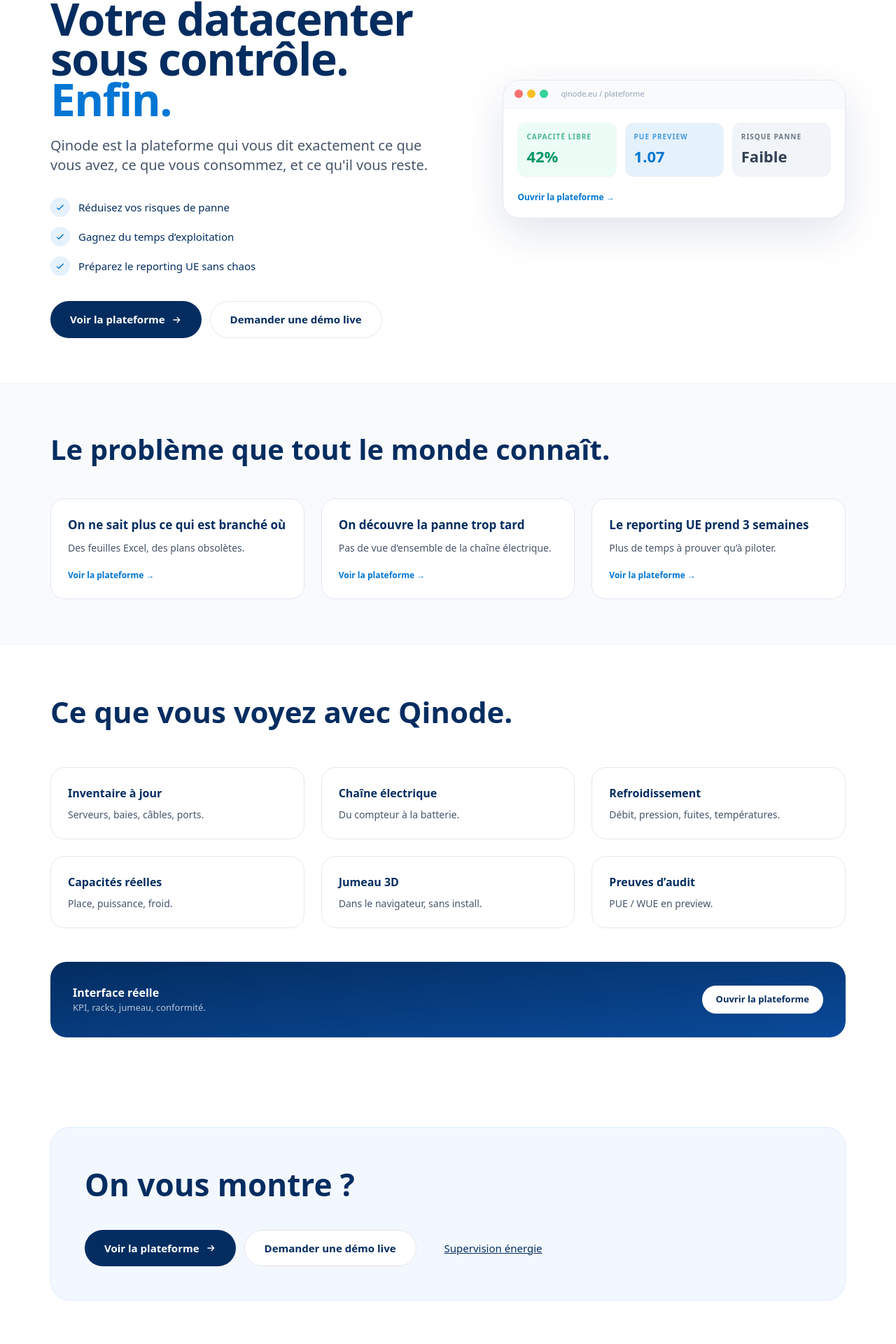
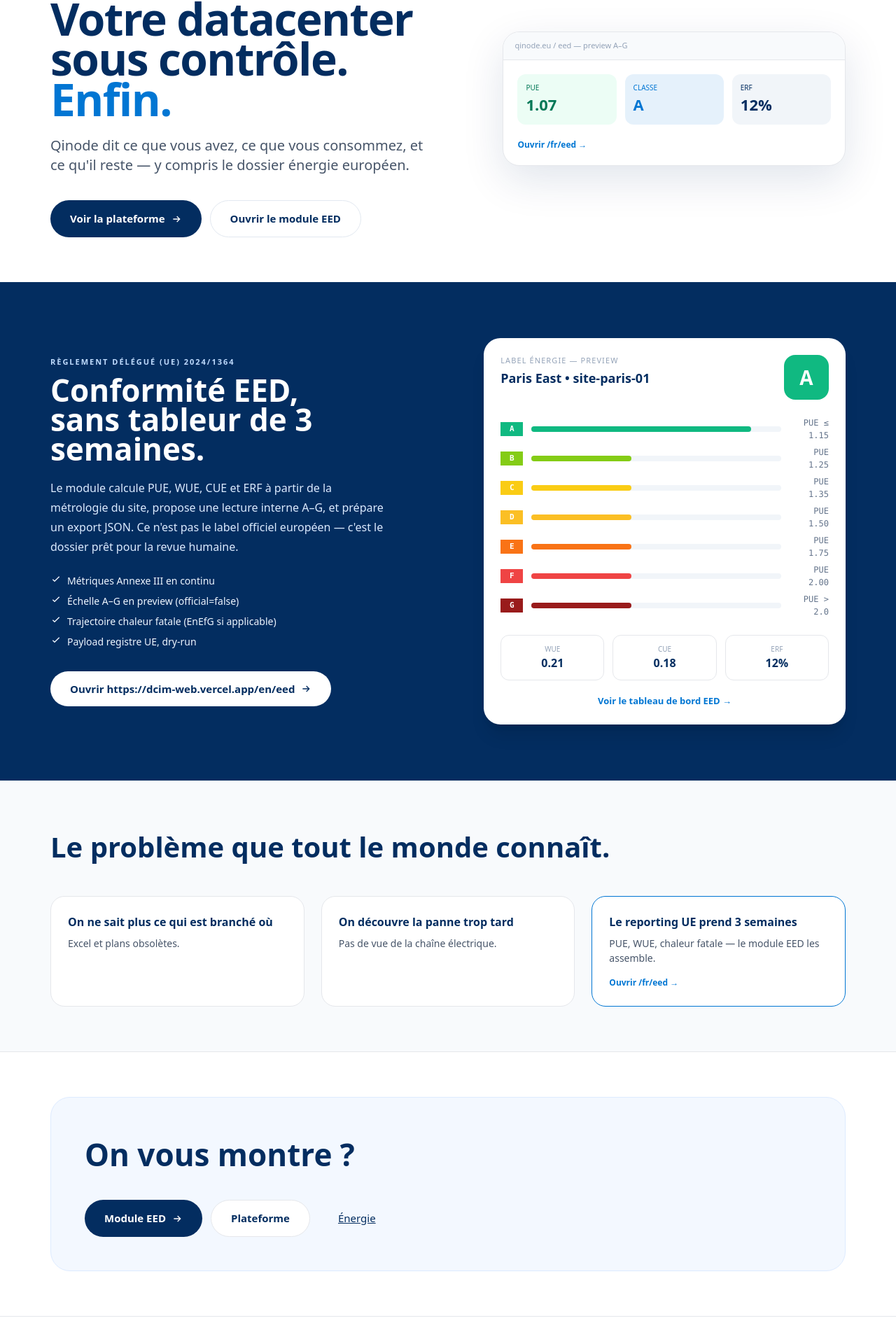
Before and after one commit to Geoking2104/DCIM, a Next.js app in the folder web/: page /en in a window 1280 px wide. Shown: the part 258-2178 px from the top of the page at 70% size. Built offline with nearby package versions, Linux system fonts and the light colour scheme.

Commit message:
feat(home): EED module visual section linking to /fr/eed

```diff
--- a/web/components/MarketingHome.tsx
+++ b/web/components/MarketingHome.tsx
@@ -1,6 +1,6 @@
 export default function MarketingHome({ locale }: { locale: string }) {
   const plateforme = `/${locale}/plateforme`;
-  const eed = `/${locale}/modules/conformite-eed`;
+  const eed = `/${locale}/eed`;
   const power = `/${locale}/power`;
   const demo = 'mailto:contact@qinode.eu?subject=Demande%20de%20d%C3%A9mo%20Qinode';
 
@@ -11,12 +11,22 @@ export default function MarketingHome({ locale }: { locale: string }) {
     <svg viewBox="0 0 24 24" className="w-4 h-4" fill="none" stroke="currentColor" strokeWidth="2"><path d="M5 12h14M13 6l6 6-6 6" /></svg>
   );
 
+  const classes = [
+    { l: 'A', t: '≤ 1.15', c: 'bg-emerald-500' },
+    { l: 'B', t: '1.25', c: 'bg-lime-500' },
+    { l: 'C', t: '1.35', c: 'bg-yellow-400' },
+    { l: 'D', t: '1.50', c: 'bg-amber-400' },
+    { l: 'E', t: '1.75', c: 'bg-orange-500' },
+    { l: 'F', t: '2.00', c: 'bg-red-500' },
+    { l: 'G', t: '> 2.0', c: 'bg-red-800' }
+  ];
+
   return (
     <div className="min-h-screen bg-white text-[#032D60] antialiased">
       <div className="bg-[#032D60] text-white">
         <div className="max-w-[1200px] mx-auto px-6 lg:px-8 h-8 flex items-center justify-between text-[11px]">
           <span className="opacity-90">Souverain • On-premise • Sans cloud obligatoire</span>
-          <a href={plateforme} className="underline opacity-90">Ouvrir la plateforme →</a>
+          <a href={eed} className="underline opacity-90">Module EED →</a>
         </div>
       </div>
 
@@ -30,10 +40,9 @@ export default function MarketingHome({ locale }: { locale: string }) {
             </div>
           </a>
           <div className="flex items-center gap-2">
-            <a href="#produit" className="hidden md:inline-flex text-[13px] font-medium text-slate-600 px-3 py-2">Produit</a>
-            <a href={plateforme} className="inline-flex text-[13px] font-semibold text-[#032D60] px-3 py-2 underline underline-offset-4">Plateforme</a>
-            <a href={eed} className="hidden md:inline-flex text-[13px] font-medium text-slate-600 px-3 py-2">EED</a>
-            <a href={demo} className="inline-flex items-center gap-2 bg-[#0176D3] hover:bg-[#032D60] text-white text-[13px] font-semibold px-5 py-2.5 rounded-full">Demander une démo</a>
+            <a href={plateforme} className="hidden md:inline-flex text-[13px] font-semibold text-[#032D60] px-3 py-2">Plateforme</a>
+            <a href={eed} className="inline-flex text-[13px] font-semibold text-[#0176D3] px-3 py-2 underline underline-offset-4">EED</a>
+            <a href={demo} className="inline-flex items-center gap-2 bg-[#0176D3] text-white text-[13px] font-semibold px-5 py-2.5 rounded-full">Demander une démo</a>
           </div>
         </div>
       </header>
@@ -48,84 +57,82 @@ export default function MarketingHome({ locale }: { locale: string }) {
               Votre datacenter<br />sous contrôle.<br /><span className="text-[#0176D3]">Enfin.</span>
             </h1>
             <p className="mt-6 text-[18px] md:text-[20px] leading-[1.4] text-slate-600 max-w-[48ch] font-medium">
-              Qinode est la plateforme qui vous dit exactement ce que vous avez, ce que vous consommez, et ce qu&apos;il vous reste.
+              Qinode dit ce que vous avez, ce que vous consommez, et ce qu&apos;il reste — y compris le dossier énergie européen.
             </p>
-            <div className="mt-8 space-y-3.5">
-              {['Réduisez vos risques de panne', 'Gagnez du temps d’exploitation', 'Préparez le reporting UE sans chaos'].map((e) => (
-                <div key={e} className="flex items-center gap-3 text-[15px] font-medium">
-                  <div className="w-7 h-7 rounded-full bg-[#0176D3]/10 text-[#0176D3] grid place-items-center"><Check /></div>
-                  {e}
-                </div>
-              ))}
-            </div>
             <div className="mt-9 flex flex-wrap gap-3">
               <a href={plateforme} className="inline-flex items-center gap-2 bg-[#032D60] text-white px-7 py-3.5 rounded-full text-[15px] font-semibold">Voir la plateforme <Arrow /></a>
-              <a href={demo} className="inline-flex items-center gap-2 bg-white border border-slate-200 px-7 py-3.5 rounded-full text-[15px] font-semibold">Demander une démo live</a>
+              <a href={eed} className="inline-flex items-center gap-2 bg-white border border-slate-200 px-7 py-3.5 rounded-full text-[15px] font-semibold">Ouvrir le module EED</a>
             </div>
           </div>
-
-          <a href={plateforme} className="relative block">
-            <div className="bg-white border border-slate-200 rounded-[1.5rem] shadow-[0_20px_60px_rgba(3,45,96,0.12)] overflow-hidden">
-              <div className="h-10 bg-[#F8FAFC] border-b border-slate-100 flex items-center gap-1.5 px-4">
-                <div className="w-3 h-3 rounded-full bg-red-400" /><div className="w-3 h-3 rounded-full bg-amber-400" /><div className="w-3 h-3 rounded-full bg-emerald-400" />
-                <span className="ml-3 text-[11px] text-slate-400">qinode.eu / plateforme</span>
-              </div>
-              <div className="p-5 grid grid-cols-3 gap-3">
-                {[{k:'Capacité libre',v:'42%',c:'text-emerald-600 bg-emerald-50'},{k:'PUE preview',v:'1.07',c:'text-[#0176D3] bg-[#0176D3]/10'},{k:'Risque panne',v:'Faible',c:'text-slate-700 bg-slate-100'}].map((e)=>(
-                  <div key={e.k} className={`rounded-xl p-3 border border-slate-100 ${e.c}`}>
-                    <div className="text-[10px] uppercase tracking-widest font-semibold opacity-70">{e.k}</div>
-                    <div className="text-[22px] font-extrabold mt-1">{e.v}</div>
-                  </div>
-                ))}
-              </div>
-              <div className="px-5 pb-5 text-[12px] font-semibold text-[#0176D3]">Ouvrir la plateforme →</div>
+          <a href={eed} className="block bg-white border rounded-[1.5rem] shadow-[0_20px_60px_rgba(3,45,96,0.12)] overflow-hidden">
+            <div className="h-10 bg-[#F8FAFC] border-b flex items-center px-4 text-[11px] text-slate-400">qinode.eu / eed — preview A–G</div>
+            <div className="p-5 grid grid-cols-3 gap-3">
+              <div className="rounded-xl p-3 bg-emerald-50 text-emerald-700"><div className="text-[10px] uppercase">PUE</div><div className="text-[22px] font-extrabold">1.07</div></div>
+              <div className="rounded-xl p-3 bg-[#0176D3]/10 text-[#0176D3]"><div className="text-[10px] uppercase">Classe</div><div className="text-[22px] font-extrabold">A</div></div>
+              <div className="rounded-xl p-3 bg-slate-100"><div className="text-[10px] uppercase">ERF</div><div className="text-[22px] font-extrabold">12%</div></div>
             </div>
+            <div className="px-5 pb-5 text-[12px] font-semibold text-[#0176D3]">Ouvrir /fr/eed →</div>
           </a>
         </div>
       </section>
 
-      <section className="bg-[#F8FAFC] border-y border-slate-100">
-        <div className="max-w-[1200px] mx-auto px-6 lg:px-8 py-16">
-          <h2 className="text-[30px] md:text-[40px] font-extrabold">Le problème que tout le monde connaît.</h2>
-          <div className="mt-10 grid md:grid-cols-3 gap-6">
-            {[
-              ['On ne sait plus ce qui est branché où', 'Des feuilles Excel, des plans obsolètes.'],
-              ['On découvre la panne trop tard', 'Pas de vue d’ensemble de la chaîne électrique.'],
-              ['Le reporting UE prend 3 semaines', 'Plus de temps à prouver qu’à piloter.']
-            ].map(([t,d]) => (
-              <a key={t} href={plateforme} className="bg-white border border-slate-200 rounded-[1.25rem] p-6 block hover:border-[#0176D3]">
-                <h3 className="text-[17px] font-bold">{t}</h3>
-                <p className="mt-2.5 text-[14px] text-slate-600">{d}</p>
-                <div className="mt-5 text-[12px] font-semibold text-[#0176D3]">Voir la plateforme →</div>
-              </a>
-            ))}
+      <section id="eed" className="bg-[#032D60] text-white">
+        <div className="max-w-[1200px] mx-auto px-6 lg:px-8 py-16 md:py-20 grid lg:grid-cols-[1.05fr_0.95fr] gap-12 items-center">
+          <div>
+            <div className="text-[11px] uppercase tracking-[0.18em] text-blue-200 font-semibold">Règlement délégué (UE) 2024/1364</div>
+            <h2 className="mt-3 text-[32px] md:text-[44px] font-extrabold leading-[0.95]">Conformité EED,<br />sans tableur de 3 semaines.</h2>
+            <p className="mt-5 text-[16px] leading-7 text-blue-100 max-w-[52ch]">
+              Le module calcule PUE, WUE, CUE et ERF à partir de la métrologie du site, propose une lecture interne A–G,
+              et prépare un export JSON. Ce n&apos;est pas le label officiel européen — c&apos;est le dossier prêt pour la revue humaine.
+            </p>
+            <ul className="mt-6 space-y-2 text-[14px] text-blue-50">
+              <li className="flex gap-2"><Check /> Métriques Annexe III en continu</li>
+              <li className="flex gap-2"><Check /> Échelle A–G en preview (official=false)</li>
+              <li className="flex gap-2"><Check /> Trajectoire chaleur fatale (EnEfG si applicable)</li>
+              <li className="flex gap-2"><Check /> Payload registre UE, dry-run</li>
+            </ul>
+            <a href={eed} className="mt-8 inline-flex items-center gap-2 bg-white text-[#032D60] px-7 py-3.5 rounded-full text-[15px] font-semibold">
+              Ouvrir https://dcim-web.vercel.app/{locale}/eed <Arrow />
+            </a>
+          </div>
+
+          <div className="bg-white text-[#032D60] rounded-[1.5rem] p-6 shadow-xl">
+            <div className="flex items-start justify-between gap-4">
+              <div>
+                <div className="text-[11px] uppercase tracking-widest text-slate-400">Label énergie — preview</div>
+                <div className="text-[18px] font-bold mt-1">Paris East • site-paris-01</div>
+              </div>
+              <div className="w-16 h-16 rounded-2xl bg-emerald-500 text-white grid place-items-center text-[28px] font-black">A</div>
+            </div>
+            <div className="mt-6 space-y-1.5">
+              {classes.map((row) => (
+                <div key={row.l} className="flex items-center gap-3 text-[12px] font-mono">
+                  <span className={`w-8 text-center text-white text-[11px] font-bold py-0.5 ${row.c}`}>{row.l}</span>
+                  <div className="flex-1 h-2 bg-slate-100 rounded">
+                    <div className={`h-2 ${row.c} rounded`} style={{ width: row.l === 'A' ? '88%' : '40%' }} />
+                  </div>
+                  <span className="w-14 text-right text-slate-500">PUE {row.t}</span>
+                </div>
+              ))}
+            </div>
+            <div className="mt-6 grid grid-cols-3 gap-3 text-center">
+              <div className="border rounded-xl p-3"><div className="text-[10px] text-slate-400">WUE</div><div className="font-extrabold">0.21</div></div>
+              <div className="border rounded-xl p-3"><div className="text-[10px] text-slate-400">CUE</div><div className="font-extrabold">0.18</div></div>
+              <div className="border rounded-xl p-3"><div className="text-[10px] text-slate-400">ERF</div><div className="font-extrabold">12%</div></div>
+            </div>
+            <a href={eed} className="mt-5 block text-center text-[13px] font-semibold text-[#0176D3]">Voir le tableau de bord EED →</a>
           </div>
         </div>
       </section>
 
-      <section id="produit" className="max-w-[1200px] mx-auto px-6 lg:px-8 py-16">
-        <h2 className="text-[30px] md:text-[42px] font-extrabold">Ce que vous voyez avec Qinode.</h2>
-        <div className="mt-12 grid md:grid-cols-3 gap-6">
-          {[
-            ['Inventaire à jour', 'Serveurs, baies, câbles, ports.'],
-            ['Chaîne électrique', 'Du compteur à la batterie.'],
-            ['Refroidissement', 'Débit, pression, fuites, températures.'],
-            ['Capacités réelles', 'Place, puissance, froid.'],
-            ['Jumeau 3D', 'Dans le navigateur, sans install.'],
-            ['Preuves d’audit', 'PUE / WUE en preview.']
-          ].map(([t,d]) => (
-            <a key={t} href={plateforme} className="bg-white border border-slate-200 rounded-[1.25rem] p-6 block hover:border-[#0176D3]">
-              <h3 className="text-[16px] font-bold">{t}</h3>
-              <p className="mt-2 text-[14px] text-slate-600">{d}</p>
-            </a>
-          ))}
-        </div>
-        <div className="mt-12 bg-gradient-to-br from-[#032D60] to-[#0A4A9A] rounded-[1.45rem] p-6 md:p-8 flex items-center justify-between gap-6 text-white">
-          <div>
-            <div className="font-semibold">Interface réelle</div>
-            <div className="text-[13px] opacity-70">KPI, racks, jumeau, conformité.</div>
+      <section className="bg-[#F8FAFC] border-y">
+        <div className="max-w-[1200px] mx-auto px-6 lg:px-8 py-16">
+          <h2 className="text-[30px] md:text-[40px] font-extrabold">Le problème que tout le monde connaît.</h2>
+          <div className="mt-10 grid md:grid-cols-3 gap-6">
+            <a href={plateforme} className="bg-white border rounded-[1.25rem] p-6 block"><h3 className="font-bold">On ne sait plus ce qui est branché où</h3><p className="mt-2 text-[14px] text-slate-600">Excel et plans obsolètes.</p></a>
+            <a href={power} className="bg-white border rounded-[1.25rem] p-6 block"><h3 className="font-bold">On découvre la panne trop tard</h3><p className="mt-2 text-[14px] text-slate-600">Pas de vue de la chaîne électrique.</p></a>
+            <a href={eed} className="bg-white border border-[#0176D3] rounded-[1.25rem] p-6 block"><h3 className="font-bold">Le reporting UE prend 3 semaines</h3><p className="mt-2 text-[14px] text-slate-600">PUE, WUE, chaleur fatale — le module EED les assemble.</p><div className="mt-4 text-[12px] font-semibold text-[#0176D3]">Ouvrir /fr/eed →</div></a>
           </div>
-          <a href={plateforme} className="bg-white text-[#032D60] px-5 py-2.5 rounded-full text-[13px] font-semibold">Ouvrir la plateforme</a>
         </div>
       </section>
 
@@ -133,19 +140,19 @@ export default function MarketingHome({ locale }: { locale: string }) {
         <div className="rounded-[1.75rem] bg-[#F3F8FF] border border-[#DDEBFF] p-8 md:p-12">
           <h2 className="text-[32px] md:text-[44px] font-extrabold">On vous montre ?</h2>
           <div className="mt-8 flex flex-wrap gap-3">
-            <a href={plateforme} className="inline-flex items-center gap-2 bg-[#032D60] text-white px-7 py-3.5 rounded-full text-[15px] font-semibold">Voir la plateforme <Arrow /></a>
-            <a href={demo} className="inline-flex items-center gap-2 bg-white border px-7 py-3.5 rounded-full text-[15px] font-semibold">Demander une démo live</a>
-            <a href={power} className="inline-flex items-center px-7 py-3.5 text-[15px] underline">Supervision énergie</a>
+            <a href={eed} className="inline-flex items-center gap-2 bg-[#032D60] text-white px-7 py-3.5 rounded-full text-[15px] font-semibold">Module EED <Arrow /></a>
+            <a href={plateforme} className="inline-flex items-center gap-2 bg-white border px-7 py-3.5 rounded-full text-[15px] font-semibold">Plateforme</a>
+            <a href={power} className="inline-flex items-center px-7 py-3.5 text-[15px] underline">Énergie</a>
           </div>
         </div>
       </section>
 
-      <footer className="border-t bg-white">
-        <div className="max-w-[1200px] mx-auto px-6 lg:px-8 py-10 flex flex-wrap justify-between gap-4 text-[13px]">
+      <footer className="border-t">
+        <div className="max-w-[1200px] mx-auto px-6 py-10 flex flex-wrap justify-between gap-4 text-[13px]">
           <span className="font-bold">QINODE.EU</span>
           <div className="flex gap-4">
-            <a className="underline font-semibold" href={plateforme}>Plateforme</a>
-            <a className="underline" href={eed}>EED</a>
+            <a className="underline" href={plateforme}>Plateforme</a>
+            <a className="underline font-semibold" href={eed}>EED /fr/eed</a>
             <a className="underline" href={power}>Énergie</a>
           </div>
         </div>
```
